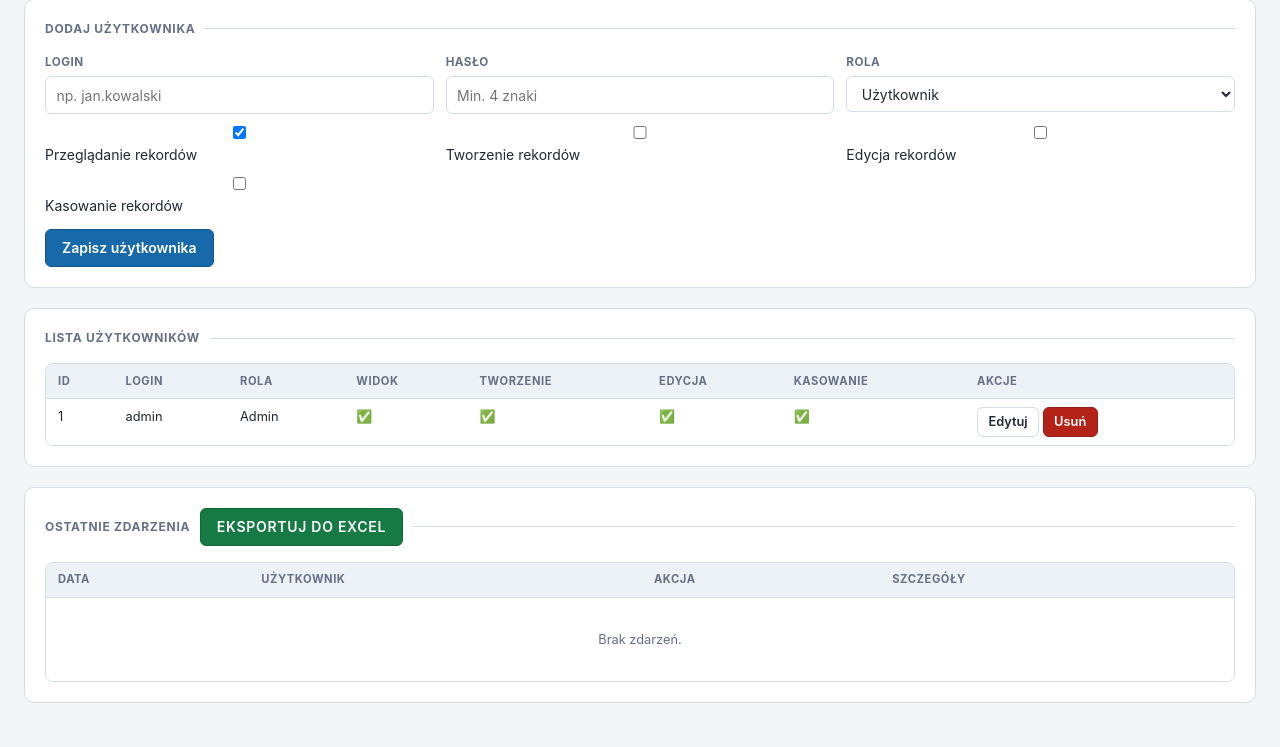
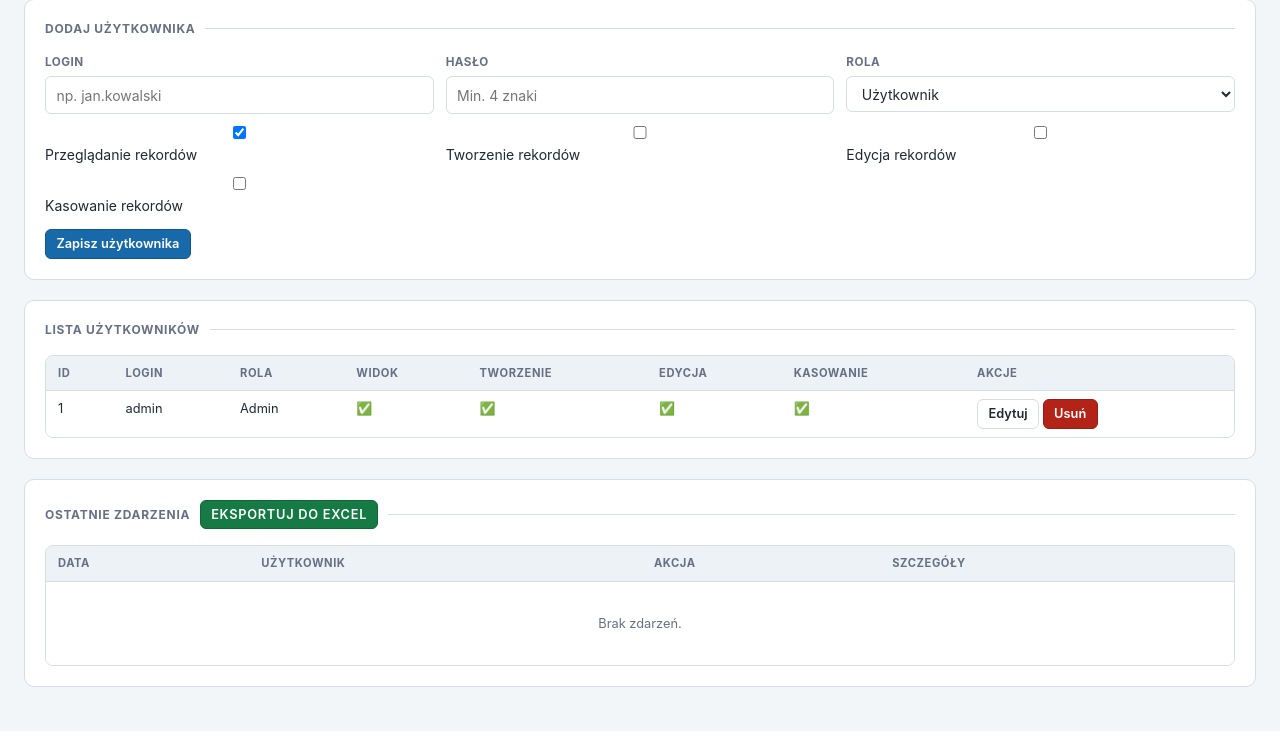
Before and after one commit to truecapehorn/Tygodniowy-raport-zdarzen, a Flask app: page /admin/users in a window 1280 px wide. Shown: the part 127-874 px from the top of the page. After the commit the page ends 814 px from the top, so only its background shows below. Run offline with Flask 3, Linux system fonts and the light colour scheme; the visitor is signed in with stand-in values (Sample User, id 1); data comes from the database, SQL or seed files in the repository.

Commit message:
zmiany w wyglądzie przycisków

```diff
--- a/templates/admin_users.html
+++ b/templates/admin_users.html
@@ -30,7 +30,7 @@
             <label class="field"><input type="checkbox" name="can_delete_records"{% if edit_user and edit_user.can_delete_records %} checked{% endif %}> Kasowanie rekordów</label>
         </div>
         <div class="actions">
-            <button type="submit" class="btn btn-primary">{% if edit_user %}Zapisz zmiany{% else %}Zapisz użytkownika{% endif %}</button>
+            <button type="submit" class="btn btn-primary btn-sm">{% if edit_user %}Zapisz zmiany{% else %}Zapisz użytkownika{% endif %}</button>
             {% if edit_user %}<a href="{{ url_for('admin_users') }}" class="btn btn-outline">Anuluj</a>{% endif %}
         </div>
     </form>
@@ -80,7 +80,7 @@
 <div class="card">
     <div class="card-title">
         Ostatnie zdarzenia
-        <a href="{{ url_for('export_user_activity') }}" class="btn btn-success" style="margin-left:auto;">Eksportuj do Excel</a>
+        <a href="{{ url_for('export_user_activity') }}" class="btn btn-success btn-sm" style="margin-left:auto;">Eksportuj do Excel</a>
     </div>
     <div class="table-wrap">
         <table>
--- a/templates/filter_export.html
+++ b/templates/filter_export.html
@@ -249,7 +249,7 @@ function buildView(r) {
                 ? `<a href="${url}" target="_blank"><img src="${url}" alt="${esc(a.original_name)}" title="${esc(a.original_name)}"></a>`
                 : `<a href="${url}" target="_blank" class="btn btn-outline btn-sm">&#128206; ${esc(a.original_name)}</a>`;
         });
-        html += `</div><div style="margin-top:.5rem;"><a href="/record/${r.id}/attachments.zip" class="btn btn-outline btn-sm">&#11015; Pobierz</a></div></div>`;
+        html += `</div><div style="margin-top:.5rem;"><a href="/record/${r.id}/attachments.zip" class="btn btn-success btn-sm">&#11015; Pobierz</a></div></div>`;
     }
     return html;
 }
--- a/templates/index.html
+++ b/templates/index.html
@@ -171,7 +171,7 @@ function buildView(r) {
                 ? `<a href="${url}" target="_blank"><img src="${url}" alt="${esc(a.original_name)}" title="${esc(a.original_name)}"></a>`
                 : `<a href="${url}" target="_blank" class="btn btn-outline btn-sm">&#128206; ${esc(a.original_name)}</a>`;
         });
-        html += `</div><div style="margin-top:.5rem;"><a href="/record/${r.id}/attachments.zip" class="btn btn-outline btn-sm">&#11015; Pobierz</a></div></div>`;
+        html += `</div><div style="margin-top:.5rem;"><a href="/record/${r.id}/attachments.zip" class="btn btn-success btn-sm">&#11015; Pobierz</a></div></div>`;
     }
     return html;
 }
--- a/templates/new_record.html
+++ b/templates/new_record.html
@@ -373,7 +373,7 @@
                     ? `<a href="${url}" target="_blank"><img src="${url}" alt="${esc(a.original_name)}" title="${esc(a.original_name)}"></a>`
                     : `<a href="${url}" target="_blank" class="btn btn-outline btn-sm">&#128206; ${esc(a.original_name)}</a>`;
             });
-            html += `</div><div style="margin-top:.5rem;"><a href="/record/${r.id}/attachments.zip" class="btn btn-outline btn-sm">&#11015; Pobierz</a></div></div>`;
+            html += `</div><div style="margin-top:.5rem;"><a href="/record/${r.id}/attachments.zip" class="btn btn-success btn-sm">&#11015; Pobierz</a></div></div>`;
         }
         return html;
     }
```
